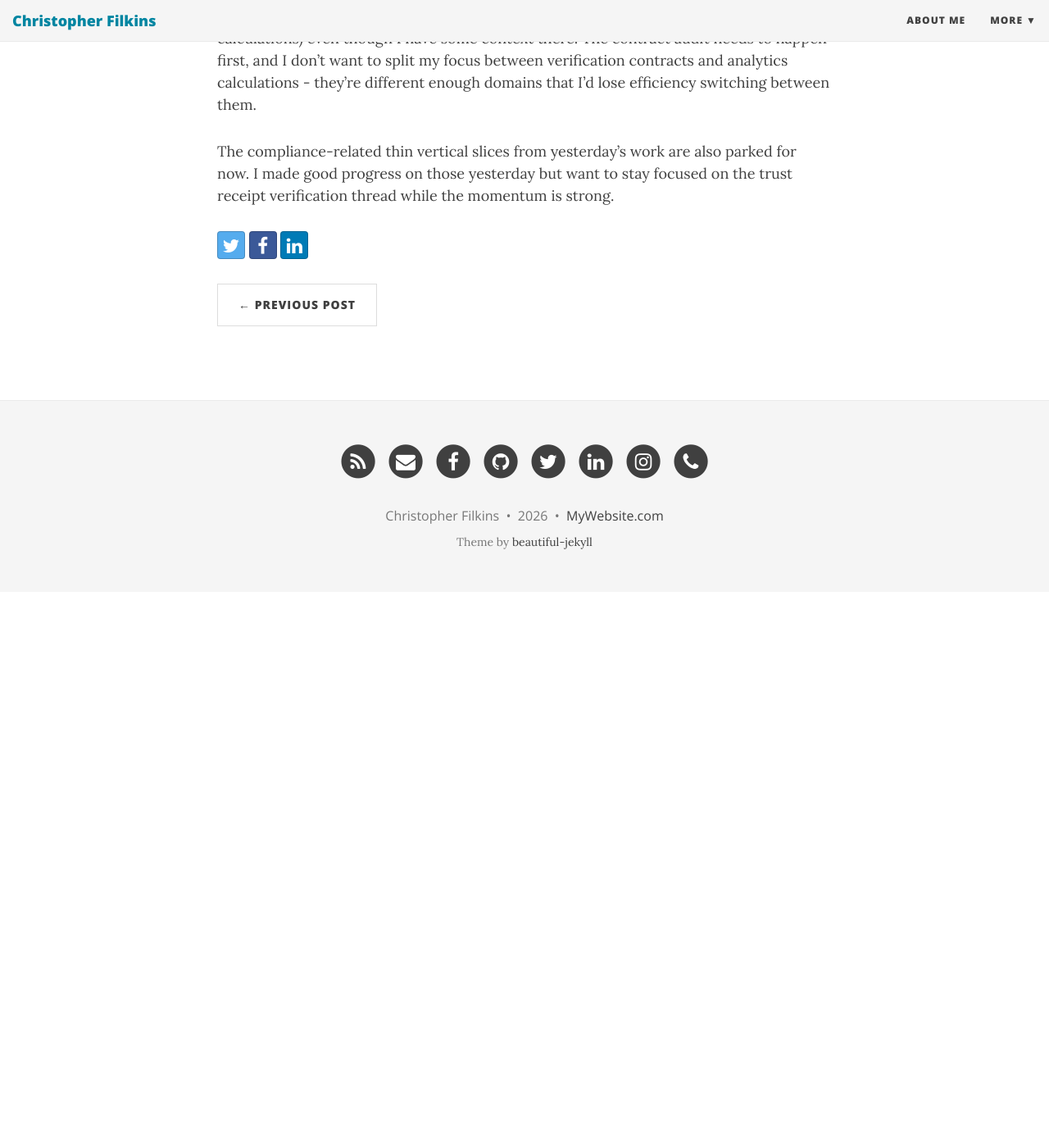
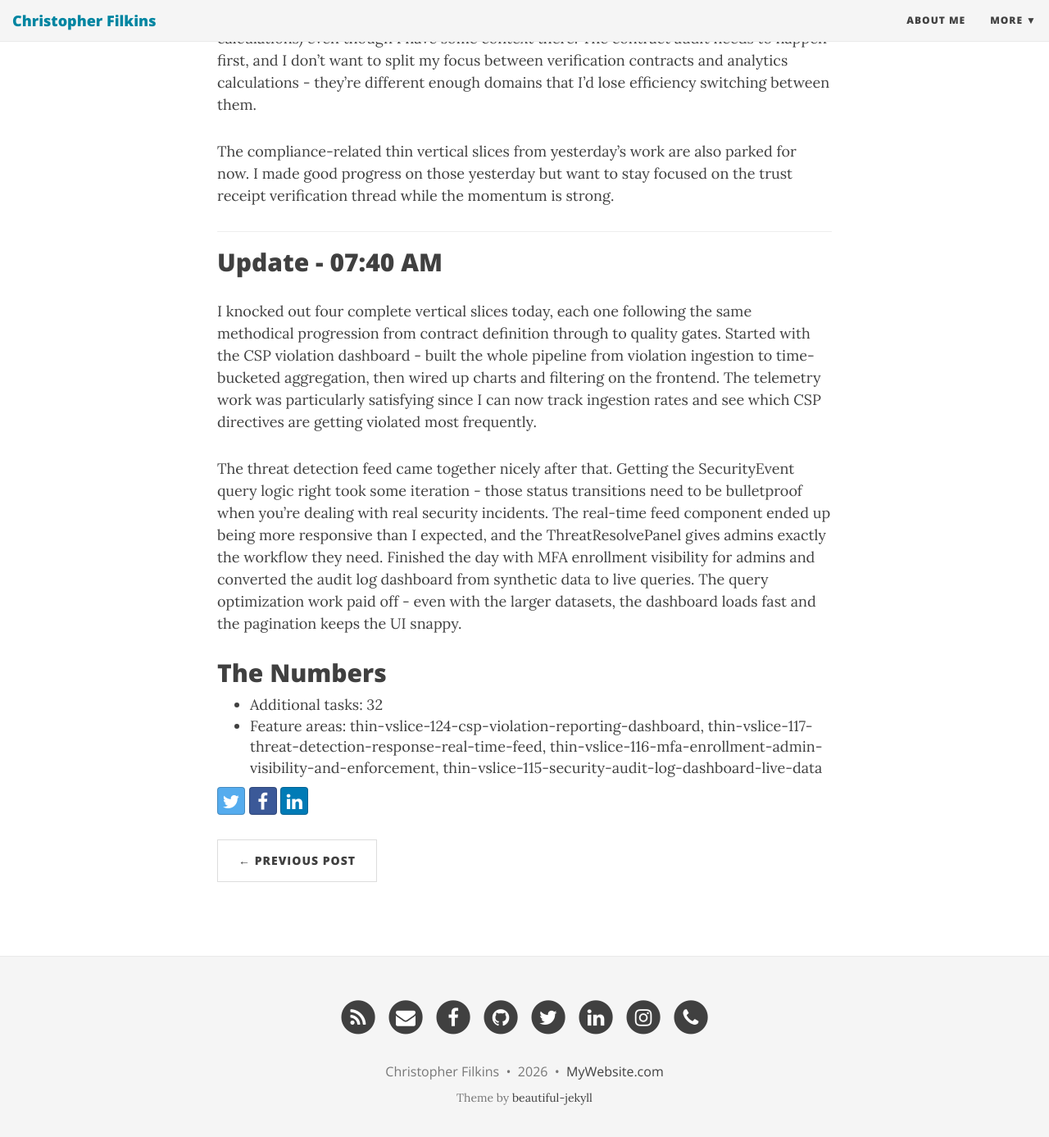
Before and after one commit to filchyboy/filchyboy.github.io, a Jekyll site: the page built from _posts/2026-03-07-todays-plan.md, in a window 1280 px wide and 1400 px high, scrolled down 1586 px. Shown: the top 1387 px of the window at 82% size. Built offline with Jekyll 4.4.1, drawn with Linux system fonts in a browser that asks for light colours; nearby versions of some CDN libraries; before the commit the page ends 2308 px from its top, so only the background shows below that.

Commit message:
Update build-in-public update: Daily Development Update

```diff
--- a/_posts/2026-03-07-todays-plan.md
+++ b/_posts/2026-03-07-todays-plan.md
@@ -32,3 +32,20 @@ I'm riding the momentum from yesterday's massive push across multiple feature se
 I'm setting aside the customer analytics implementation work (total usage and peak usage calculations) even though I have some context there. The contract audit needs to happen first, and I don't want to split my focus between verification contracts and analytics calculations - they're different enough domains that I'd lose efficiency switching between them.
 
 The compliance-related thin vertical slices from yesterday's work are also parked for now. I made good progress on those yesterday but want to stay focused on the trust receipt verification thread while the momentum is strong.
+
+---
+
+## Update - 07:40 AM
+
+I knocked out four complete vertical slices today, each one following the same methodical progression from contract definition through to quality gates. Started with the CSP violation dashboard - built the whole pipeline from violation ingestion to time-bucketed aggregation, then wired up charts and filtering on the frontend. The telemetry work was particularly satisfying since I can now track ingestion rates and see which CSP directives are getting violated most frequently.
+
+The threat detection feed came together nicely after that. Getting the SecurityEvent query logic right took some iteration - those status transitions need to be bulletproof when you're dealing with real security incidents. The real-time feed component ended up being more responsive than I expected, and the ThreatResolvePanel gives admins exactly the workflow they need. Finished the day with MFA enrollment visibility for admins and converted the audit log dashboard from synthetic data to live queries. The query optimization work paid off - even with the larger datasets, the dashboard loads fast and the pagination keeps the UI snappy.
+
+## The Numbers
+- Additional tasks: 32
+- Feature areas: thin-vslice-124-csp-violation-reporting-dashboard, thin-vslice-117-threat-detection-response-real-time-feed, thin-vslice-116-mfa-enrollment-admin-visibility-and-enforcement, thin-vslice-115-security-audit-log-dashboard-live-data
+<!-- Generated by dev-tracker publish_to_jekyll.py (AI mode) -->
+<!-- accomplished-date: 2026-03-07 -->
+<!-- unit-ids: tv124-contract-scope-baseline,tv124-backend-orchestration,tv124-data-determinism,tv124-api-contract-hardening,tv124-frontend-integration,tv124-observability-instrumentation,tv124-focused-tests-a11y,tv124-quality-gates-handoff,tv117-contract-scope-baseline,tv117-backend-orchestration,tv117-data-determinism,tv117-api-contract-hardening,tv117-frontend-integration,tv117-observability-instrumentation,tv117-focused-tests-a11y,tv117-quality-gates-handoff,tv116-contract-scope-baseline,tv116-backend-orchestration,tv116-data-aggregation,tv116-api-contract-hardening,tv116-frontend-integration,tv116-observability-instrumentation,tv116-focused-tests-a11y,tv116-quality-gates-handoff,tv115-contract-scope-baseline,tv115-backend-live-queries,tv115-data-query-optimization,tv115-api-contract-hardening,tv115-frontend-integration,tv115-observability-instrumentation,tv115-focused-tests-a11y,tv115-quality-gates-handoff -->
+
+<!-- unit-ids: tv115-api-contract-hardening,tv115-backend-live-queries,tv115-contract-scope-baseline,tv115-data-query-optimization,tv115-focused-tests-a11y,tv115-frontend-integration,tv115-observability-instrumentation,tv115-quality-gates-handoff,tv116-api-contract-hardening,tv116-backend-orchestration,tv116-contract-scope-baseline,tv116-data-aggregation,tv116-focused-tests-a11y,tv116-frontend-integration,tv116-observability-instrumentation,tv116-quality-gates-handoff,tv117-api-contract-hardening,tv117-backend-orchestration,tv117-contract-scope-baseline,tv117-data-determinism,tv117-focused-tests-a11y,tv117-frontend-integration,tv117-observability-instrumentation,tv117-quality-gates-handoff,tv124-api-contract-hardening,tv124-backend-orchestration,tv124-contract-scope-baseline,tv124-data-determinism,tv124-focused-tests-a11y,tv124-frontend-integration,tv124-observability-instrumentation,tv124-quality-gates-handoff -->
```
